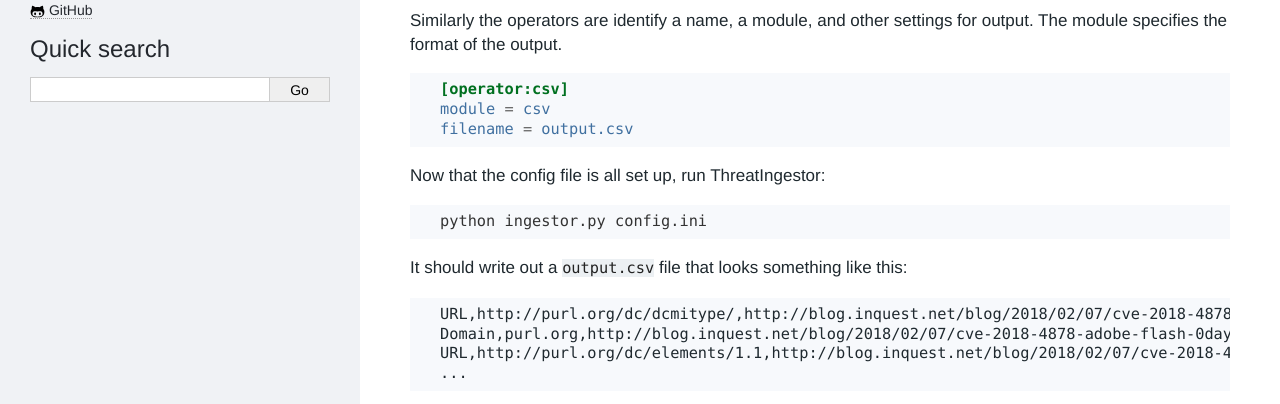
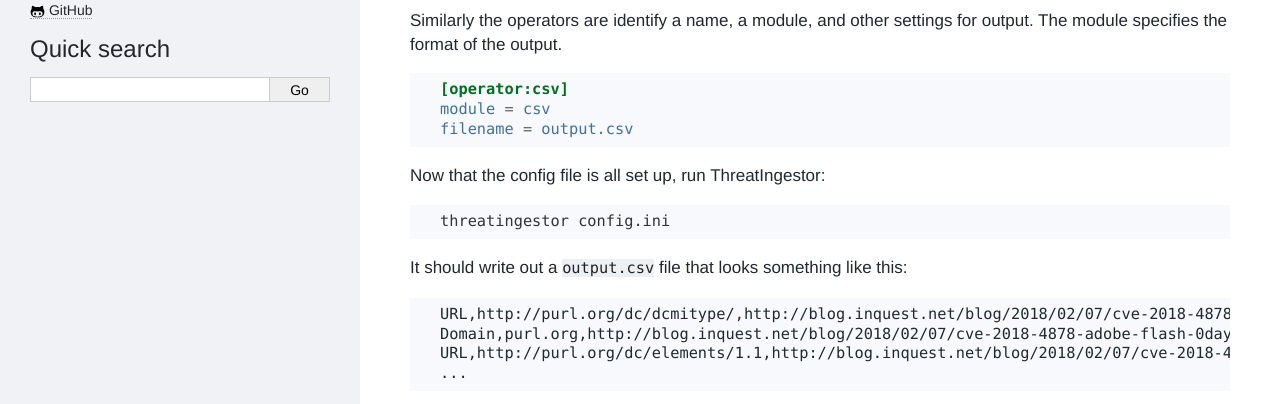
Before and after one commit to InQuest/ThreatIngestor, a Sphinx documentation site: the page built from docs/basicusage.rst, in a window 1280 px wide. Shown: the part 696-1100 px from the top of the page. Built offline with Sphinx 7.4.7, drawn with Linux system fonts in a browser that asks for light colours; some web fonts are replaced; some of the changed text lies outside the part shown.

Commit message:
Update usage docs

```diff
--- a/README.rst
+++ b/README.rst
@@ -47,7 +47,7 @@
 Create a new ``config.ini`` file, and configure each source and operator module
 you want to use. (See ``config.ini.example`` for layout.) Then run the script::
 
-    python ingestor.py config.ini
+    threatingestor config.ini
 
 Set ``daemon = true`` in the configuration file to have ThreatIngestor watch each
 of your sources on a loop, or ``daemon = false`` if you'd rather run the script
--- a/docs/basicusage.rst
+++ b/docs/basicusage.rst
@@ -57,7 +57,7 @@
 
 .. code-block:: console
 
-    python ingestor.py config.ini
+    threatingestor config.ini
 
 It should write out a ``output.csv`` file that looks something like this:
 
@@ -159,7 +159,7 @@
 
 .. code-block:: console
 
-    python ingestor.py config.ini
+    threatingestor config.ini
 
 You should see your ThreatKB Inbox start filling up with newly extracted
 C2 IPs and domains.
```
